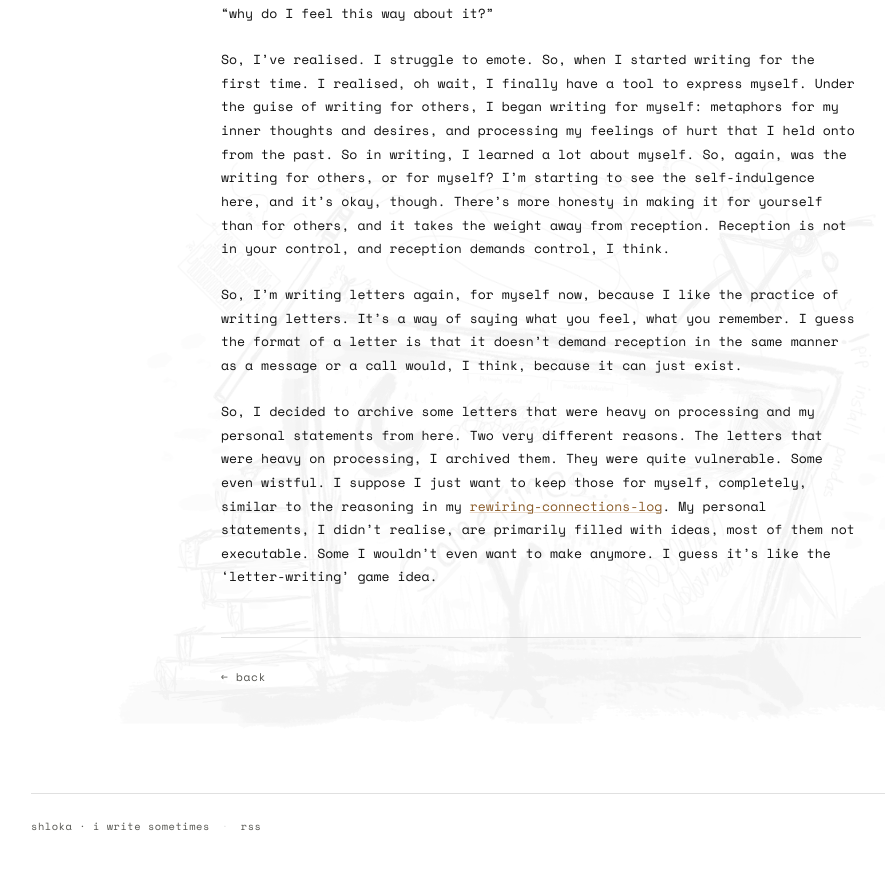
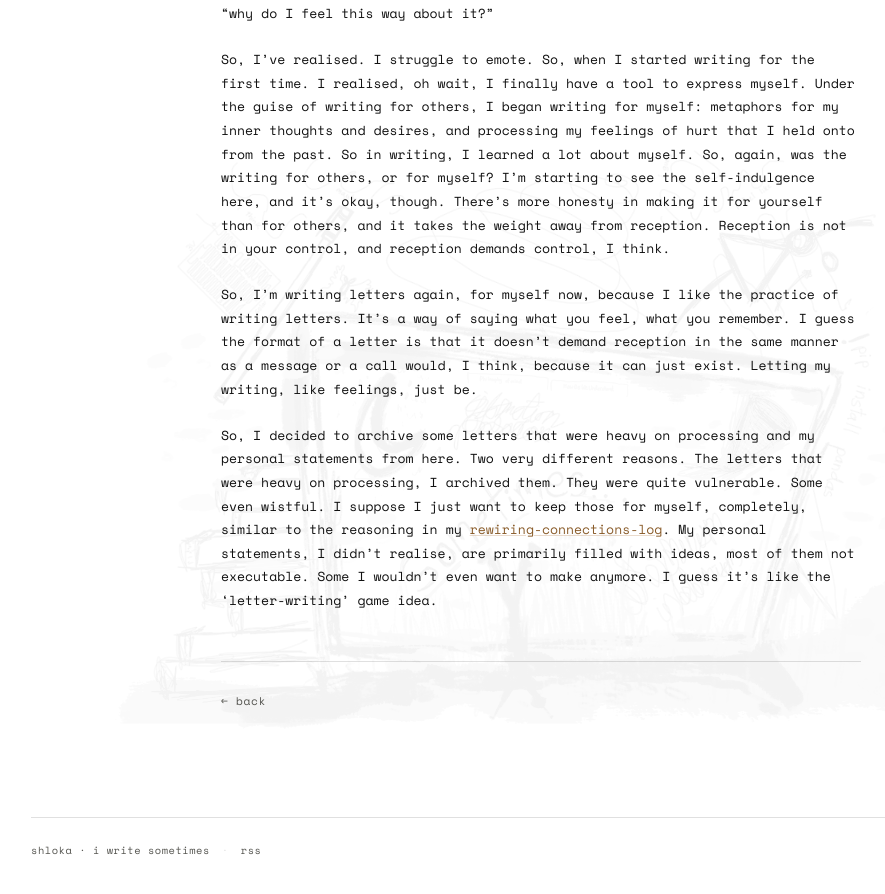
Before and after one commit to shlokamohanty/i-write-sometimes, a Jekyll site: the page built from _posts/2026-08-26-archiving-heavy-letters.md, in a window 1280 px wide and 900 px high, scrolled down 860 px. Shown: the top 894 px of the window, without its empty margins (99-984 px from the left). Built offline with Jekyll 4.4.1, drawn with Linux system fonts in a browser that asks for light colours; some web fonts are replaced.

Commit message:
njnij
jnjnkjnj

```diff
--- a/_posts/2026-08-26-archiving-heavy-letters.md
+++ b/_posts/2026-08-26-archiving-heavy-letters.md
@@ -18,6 +18,6 @@ Anyway, so the scope of the game was too big, wasn’t well thought off, and in
 
 So, I’ve realised. I struggle to emote. So, when I started writing for the first time. I realised, oh wait, I finally have a tool to express myself. Under the guise of writing for others, I began writing for myself: metaphors for my inner thoughts and desires, and processing my feelings of hurt that I held onto from the past. So in writing, I learned a lot about myself. So, again, was the writing for others, or for myself? I’m starting to see the self-indulgence here, and it’s okay, though. There’s more honesty in making it for yourself than for others, and it takes the weight away from reception. Reception is not in your control, and reception demands control, I think.
 
-So, I’m writing letters again, for myself now, because I like the practice of writing letters. It’s a way of saying what you feel, what you remember. I guess the format of a letter is that it doesn’t demand reception in the same manner as a message or a call would, I think, because it can just exist.
+So, I’m writing letters again, for myself now, because I like the practice of writing letters. It’s a way of saying what you feel, what you remember. I guess the format of a letter is that it doesn’t demand reception in the same manner as a message or a call would, I think, because it can just exist. Letting my writing, like feelings, just be.
 
 So, I decided to archive some letters that were heavy on processing and my personal statements from here. Two very different reasons. The letters that were heavy on processing, I archived them. They were quite vulnerable. Some even wistful. I suppose I just want to keep those for myself, completely, similar to the reasoning in my [rewiring-connections-log](https://shlokamohanty.github.io/i-write-sometimes/2026/08/25/rewiring-connections-log.html). My personal statements, I didn’t realise, are primarily filled with ideas, most of them not executable. Some I wouldn’t even want to make anymore. I guess it’s like the ‘letter-writing’ game idea.
```
Also changed, not shown: _posts/.obsidian/workspace.json (+4 -4 lines).
